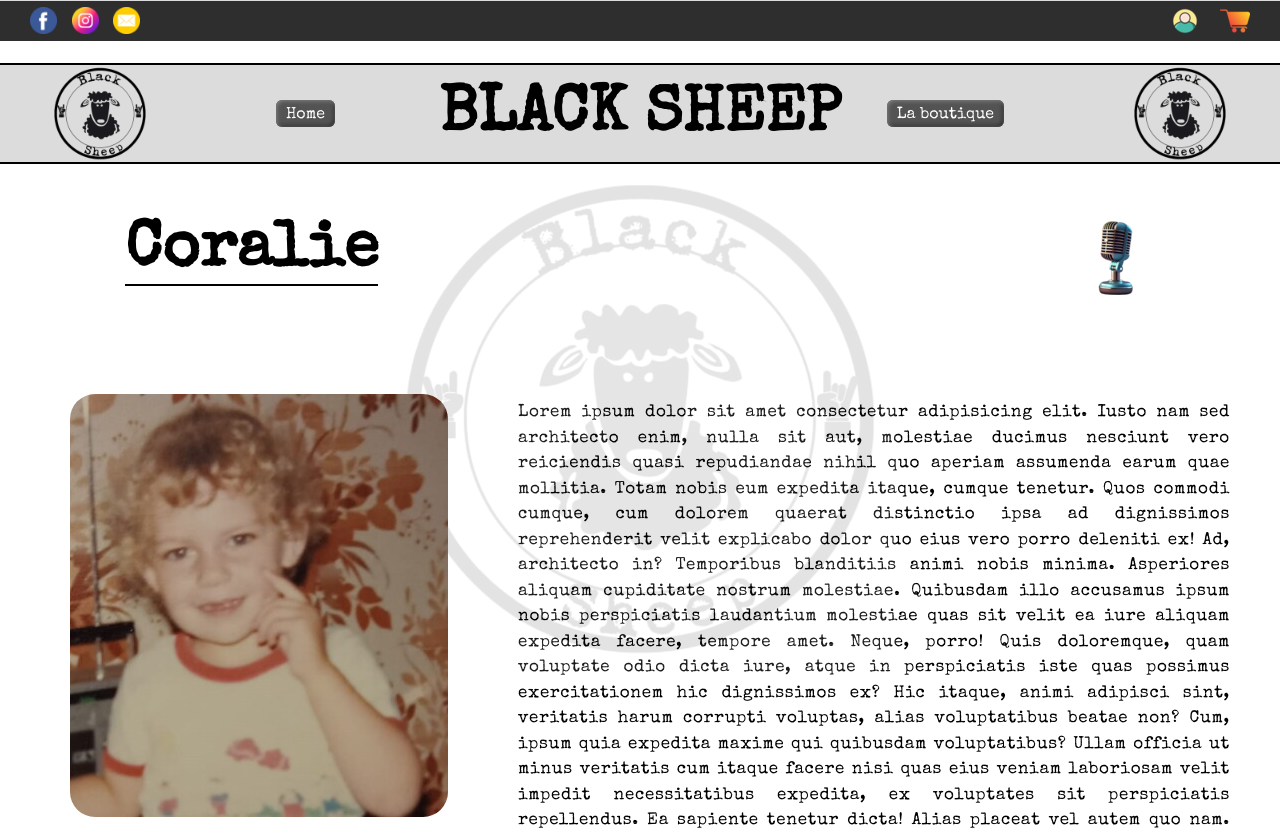
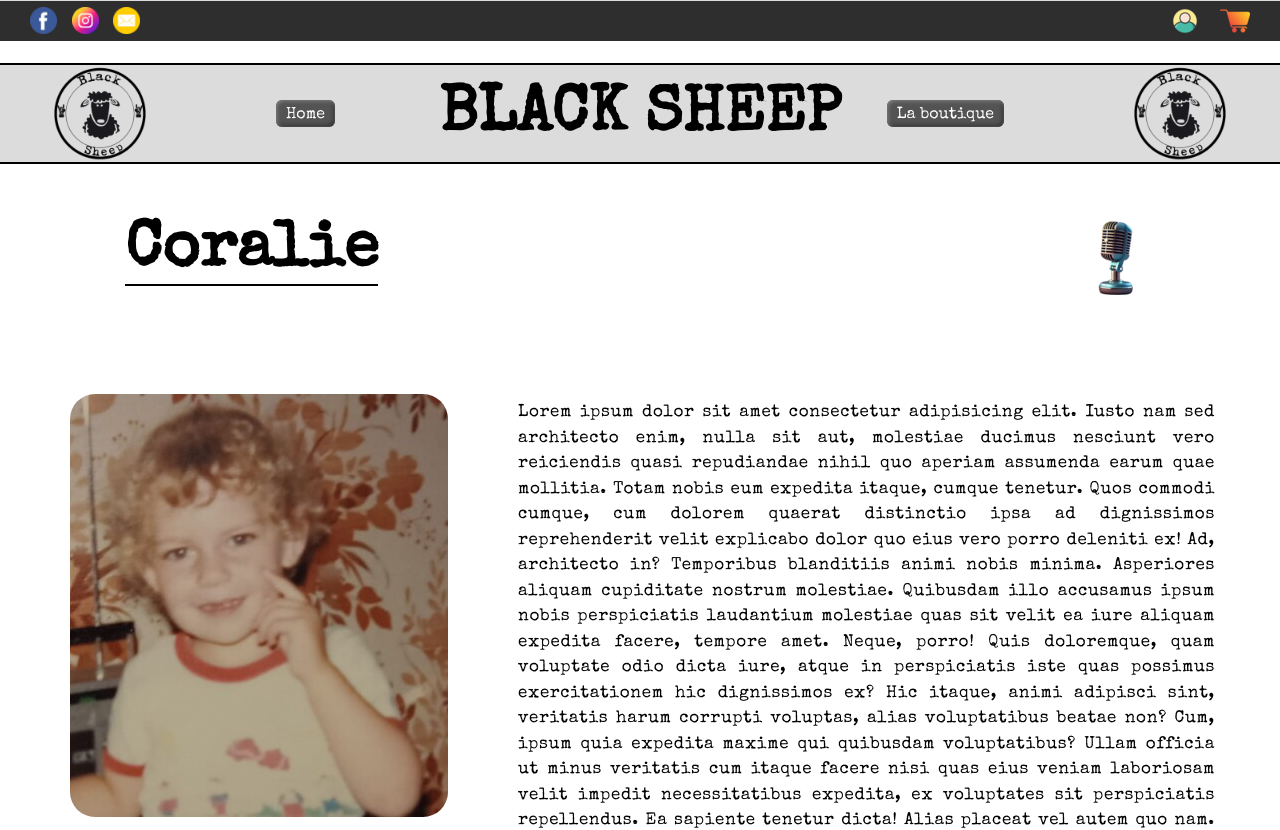
Before and after one commit to divadyorel/Black_Sheep, a plain HTML site: page band.html in a window 1280 px wide. Shown: the top 830 px of the page. Drawn offline with nearby package versions, Linux system fonts and the light colour scheme.

Commit message:
maj des fichiers

```diff
--- a/Css/band.css
+++ b/Css/band.css
@@ -2,6 +2,7 @@
     padding: 0;
     margin: 0;
 }
+
 
 body {
     font-family: 'Special Elite', Arial, Helvetica, sans-serif;
@@ -160,6 +161,7 @@ input {
 /*-------------------------------------------------Bandeau-------------------------------------------------*/
 
 
+
 #head {
     background-color: rgb(221, 220, 220);
     position: fixed;
@@ -214,20 +216,10 @@ h1 {
     box-shadow: inset -1px -1px 4px rgb(141, 141, 141) ,inset 1px 1px 4px rgba(0, 0, 0, 0.726);
 }
 
-/* -----------------------------------------------Background----------------------------------------------- */
+
+/* -----------------------------------------------Prénoms et portrait----------------------------------------------- */
 
 
-#background {
-    position: fixed;
-    z-index: auto;
-    top: 170px;
-    left: 30%;
-    width: 40%;
-    opacity: 0.11;
-}
-
-
-/* -----------------------------------------------Prénoms et portrait----------------------------------------------- */
 
 aside {
     float: left;
@@ -270,8 +262,9 @@ span {
 
 /* -----------------------------------------------Biographies----------------------------------------------- */
 
-#pCoco {
-    margin: 170px 50px 0 50px;
+
+#pCoco{
+    margin: 170px 65px 0 65px;
     padding: 230px 0 70px 0;
     font-size: 20px;
     border-bottom: 2px solid black;
@@ -281,7 +274,7 @@ span {
 }
 
 #pCharly, #pXavier, #pDavid, #pVincent{
-    margin: 80px 50px 0 50px;
+    margin: 80px 65px 0 65px;
     padding: 150px 0 70px 0;
     font-size: 20px;
     border-bottom: 2px solid black;
--- a/Css/style.css
+++ b/Css/style.css
@@ -234,7 +234,7 @@ h1 {
 #diapo
 {
     position: relative;
-    top: 280px;
+    top: 290px;
 }
 
 .slides {
@@ -243,7 +243,6 @@ h1 {
     position: relative;
     z-index: 1;
     margin: 0 75px 100px;
-
 }
 
 .prev, .next {
@@ -278,7 +277,7 @@ h1 {
 
 
 #tableau {
-    margin-top: 430px;
+    margin-top: 435px;
 }
 
 table {
--- a/band.html
+++ b/band.html
@@ -102,12 +102,6 @@
 
             <img id="logoD" src="Medias/Logos/black_sheep.png" alt="logo Black Sheep">
         </div>
-
-
-        <!-------------------------------------------------Background---------------------------------------------------------->
-
-
-        <img id="background" src="Medias/Logos/black_sheep_fond.jpg" alt="logo Black Sheep">
 
 
         <!-------------------------------------------------Bioraphies---------------------------------------------------------->
```
